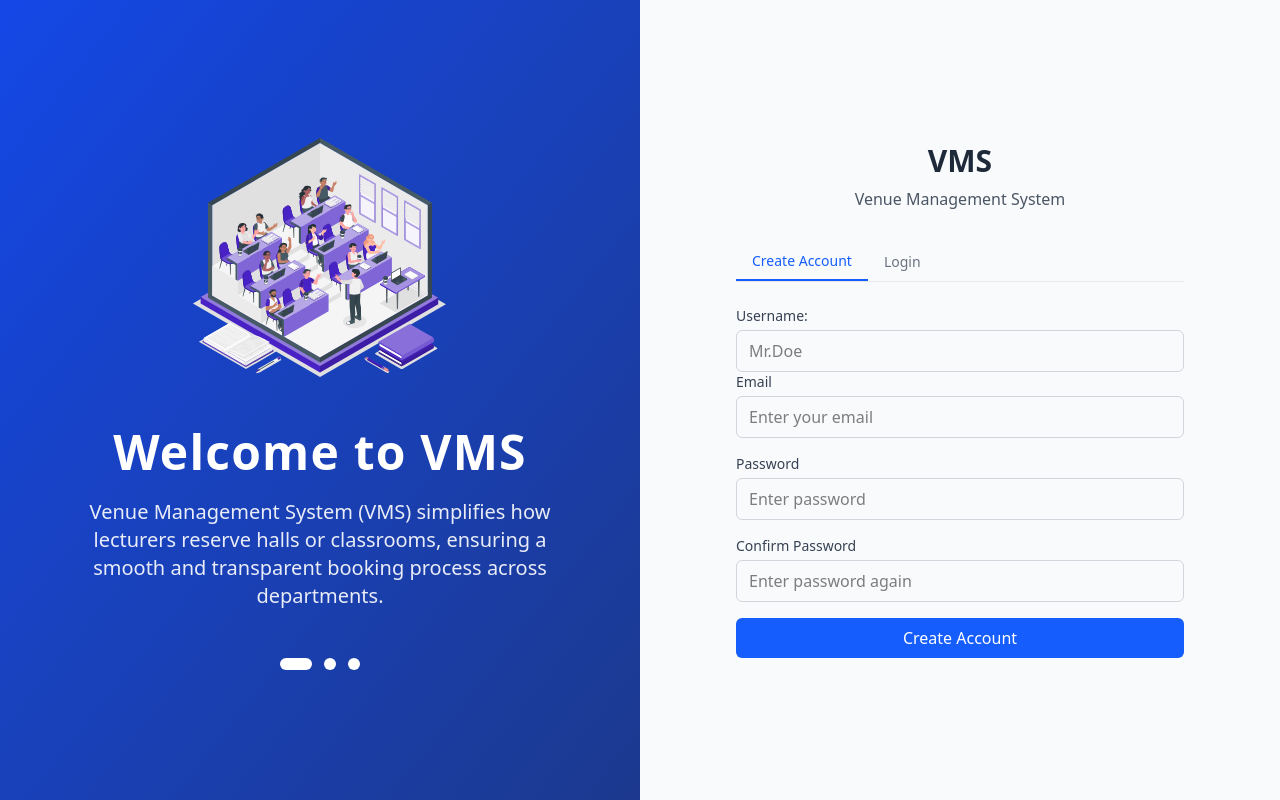
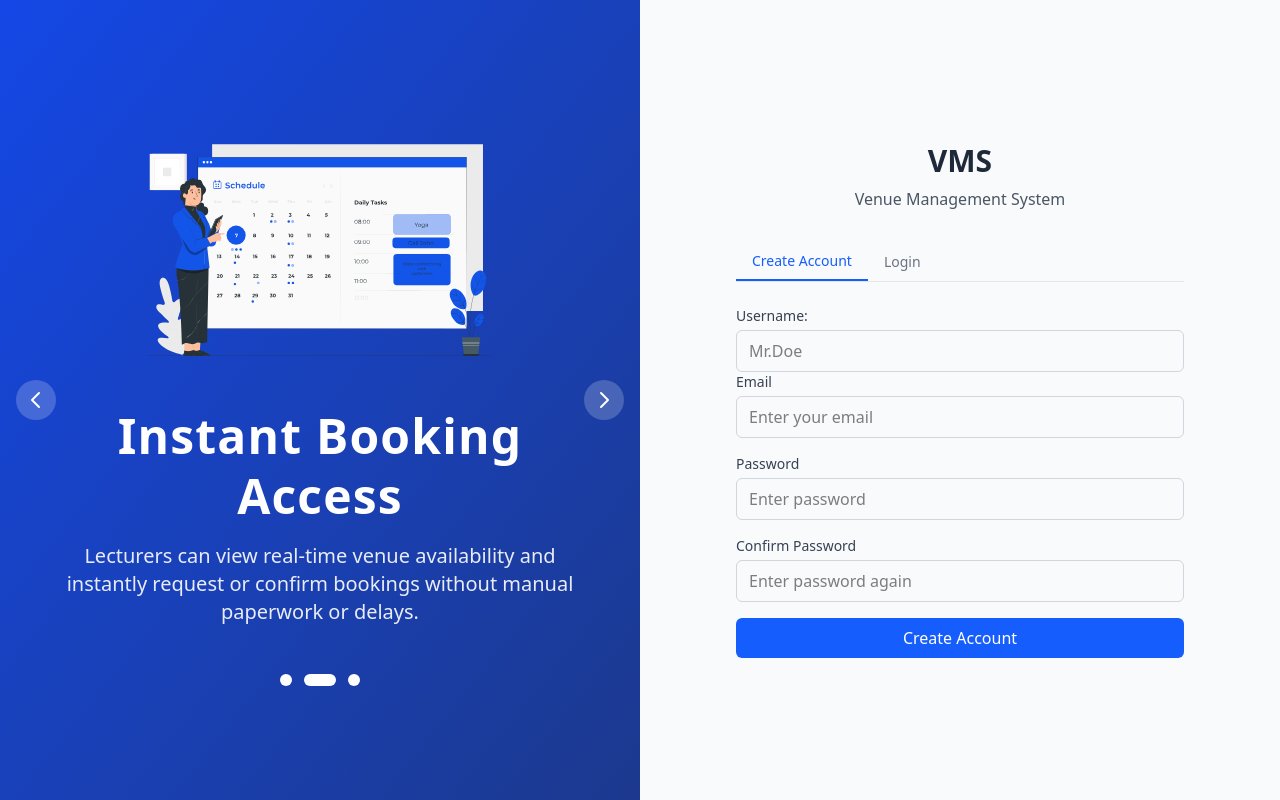
Before and after one commit to clevensam/VMS, a React (Vite) app in the folder Frontend/VMS/: page / in a window 1280 px wide. Built offline with nearby package versions, Linux system fonts and the light colour scheme.

Commit message:
onboading animation

```diff
--- a/Frontend/VMS/src/App.css
+++ b/Frontend/VMS/src/App.css
@@ -1,2 +1,60 @@
 @import "tailwindcss";
-/* Smooth transitions for sidebar */
+@keyframes slideInRight {
+  from {
+    transform: translateX(100%);
+    opacity: 0;
+  }
+  to {
+    transform: translateX(0);
+    opacity: 1;
+  }
+}
+
+@keyframes slideInLeft {
+  from {
+    transform: translateX(-100%);
+    opacity: 0;
+  }
+  to {
+    transform: translateX(0);
+    opacity: 1;
+  }
+}
+
+@keyframes fadeInRight {
+  from {
+    transform: translateX(20px);
+    opacity: 0;
+  }
+  to {
+    transform: translateX(0);
+    opacity: 1;
+  }
+}
+
+@keyframes fadeInLeft {
+  from {
+    transform: translateX(-20px);
+    opacity: 0;
+  }
+  to {
+    transform: translateX(0);
+    opacity: 1;
+  }
+}
+
+.animate-slideInRight {
+  animation: slideInRight 0.3s ease-out forwards;
+}
+
+.animate-slideInLeft {
+  animation: slideInLeft 0.3s ease-out forwards;
+}
+
+.animate-fadeInRight {
+  animation: fadeInRight 0.3s ease-out forwards;
+}
+
+.animate-fadeInLeft {
+  animation: fadeInLeft 0.3s ease-out forwards;
+}
--- a/Frontend/VMS/src/components/AuthPage.jsx
+++ b/Frontend/VMS/src/components/AuthPage.jsx
@@ -1,4 +1,4 @@
-import { useState } from 'react';
+import { useState, useEffect } from 'react';
 import axios from 'axios';
 import { useNavigate } from 'react-router-dom';
 
@@ -8,6 +8,8 @@ const AuthPage = () => {
   const navigate = useNavigate();
   const [activeTab, setActiveTab] = useState('signup');
   const [currentSlide, setCurrentSlide] = useState(0);
+  const [slideDirection, setSlideDirection] = useState('right');
+  const [isAnimating, setIsAnimating] = useState(false);
 
   const [formData, setFormData] = useState({
     username: '',
@@ -18,7 +20,6 @@ const AuthPage = () => {
 
   const [errors, setErrors] = useState({});
   const [message, setMessage] = useState('');
-
 
   const onboardingSlides = [
     {
@@ -37,6 +38,14 @@ const AuthPage = () => {
       image: "/slide3.svg"
     }
   ];
+
+  // Auto-advance slides every 5 seconds
+  useEffect(() => {
+    const interval = setInterval(() => {
+      nextSlide();
+    }, 5000);
+    return () => clearInterval(interval);
+  }, [currentSlide]);
 
   const handleChange = (e) => {
     const { id, value } = e.target;
@@ -73,29 +82,20 @@ const AuthPage = () => {
     setErrors(newErrors);
     return Object.keys(newErrors).length === 0;
   };
+
   const handleSubmit = async (e) => {
-  e.preventDefault();  // Prevents the page from refreshing
-
-  if (validateForm()) {  // If form validation passes
+    e.preventDefault();
+    if (validateForm()) {
       try {
-      // Determine the API endpoint based on the active tab (signup or login)
         const url = activeTab === 'signup' ? '/api/auth/signup' : '/api/auth/login';
-
-      // Make a POST request to the backend
         const response = await axios.post(`http://localhost:5000${url}`, formData);
-
-      // Show the server response message to the user
         alert(response.data.message);
-
-      // If login is successful, store the JWT token
         if (response.data.token) {
           localStorage.setItem('token', response.data.token);
           alert('Login successful!');
           navigate('/Dashboard');
         }
-
       } catch (error) {
-      // If there's an error, display the error message
         if (error.response && error.response.data) {
           alert(error.response.data.message);
         } else {
@@ -105,44 +105,111 @@ const handleSubmit = async (e) => {
     }
   };
 
-
   const nextSlide = () => {
+    if (isAnimating) return;
+    setIsAnimating(true);
+    setSlideDirection('right');
+    setTimeout(() => {
       setCurrentSlide((prev) => (prev + 1) % onboardingSlides.length);
+      setIsAnimating(false);
+    }, 300);
   };
 
   const prevSlide = () => {
+    if (isAnimating) return;
+    setIsAnimating(true);
+    setSlideDirection('left');
+    setTimeout(() => {
       setCurrentSlide((prev) => (prev - 1 + onboardingSlides.length) % onboardingSlides.length);
+      setIsAnimating(false);
+    }, 300);
+  };
+
+  const goToSlide = (index) => {
+    if (isAnimating || index === currentSlide) return;
+    setIsAnimating(true);
+    setSlideDirection(index > currentSlide ? 'right' : 'left');
+    setTimeout(() => {
+      setCurrentSlide(index);
+      setIsAnimating(false);
+    }, 300);
+  };
+
+  // Animation classes based on direction
+  const getSlideAnimationClass = () => {
+    return slideDirection === 'right'
+      ? 'animate-slideInRight'
+      : 'animate-slideInLeft';
+  };
+
+  const getTextAnimationClass = () => {
+    return slideDirection === 'right'
+      ? 'animate-fadeInRight'
+      : 'animate-fadeInLeft';
   };
 
   return (
     <div className="min-h-screen bg-gray-50 flex flex-col lg:flex-row">
-      <aside className="lg:w-1/2 bg-gradient-to-br from-blue-700 to-blue-900 text-white px-8 py-12 lg:px-16 flex flex-col justify-center">
+      <aside className="lg:w-1/2 bg-gradient-to-br from-blue-700 to-blue-900 text-white px-8 py-12 lg:px-16 flex flex-col justify-center relative overflow-hidden">
         <div className="text-center max-w-xl mx-auto">
+          {/* Animated Image */}
+          <div className={`transition-transform duration-300 ${getSlideAnimationClass()}`}>
             <img
               src={onboardingSlides[currentSlide].image}
               alt={onboardingSlides[currentSlide].title}
               className="w-full max-h-65 object-contain mx-auto mb-8"
             />
+          </div>
+
+          {/* Animated Title */}
+          <div className={`transition-transform duration-300 ${getTextAnimationClass()}`}>
             <h1 className="text-4xl lg:text-5xl font-extrabold mb-4 leading-tight tracking-wide">
               {onboardingSlides[currentSlide].title}
             </h1>
+          </div>
+
+          {/* Animated Description */}
+          <div className={`transition-transform duration-300 delay-100 ${getTextAnimationClass()}`}>
             <p className="text-lg lg:text-xl font-light text-white/90">
               {onboardingSlides[currentSlide].description}
             </p>
           </div>
+        </div>
 
+        {/* Navigation Dots */}
         <div className="flex justify-center mt-12 space-x-3">
           {onboardingSlides.map((_, index) => (
             <button
               key={index}
-              onClick={() => setCurrentSlide(index)}
+              onClick={() => goToSlide(index)}
               className={`w-3 h-3 rounded-full transition-all duration-300 ${currentSlide === index ? 'bg-white w-8' : 'bg-white bg-opacity-30 w-3'}`}
               aria-label={`Go to slide ${index + 1}`}
             />
           ))}
         </div>
+
+        {/* Navigation Arrows */}
+        <button
+          onClick={prevSlide}
+          className="absolute left-4 top-1/2 -translate-y-1/2 bg-white/20 p-2 rounded-full hover:bg-white/30 transition-colors"
+          aria-label="Previous slide"
+        >
+          <svg xmlns="http://www.w3.org/2000/svg" className="h-6 w-6" fill="none" viewBox="0 0 24 24" stroke="currentColor">
+            <path strokeLinecap="round" strokeLinejoin="round" strokeWidth={2} d="M15 19l-7-7 7-7" />
+          </svg>
+        </button>
+        <button
+          onClick={nextSlide}
+          className="absolute right-4 top-1/2 -translate-y-1/2 bg-white/20 p-2 rounded-full hover:bg-white/30 transition-colors"
+          aria-label="Next slide"
+        >
+          <svg xmlns="http://www.w3.org/2000/svg" className="h-6 w-6" fill="none" viewBox="0 0 24 24" stroke="currentColor">
+            <path strokeLinecap="round" strokeLinejoin="round" strokeWidth={2} d="M9 5l7 7-7 7" />
+          </svg>
+        </button>
       </aside>
 
+      {/* Rest of your existing form code remains exactly the same */}
       <main className="lg:w-1/2 p-6 sm:p-8 lg:p-12 flex flex-col justify-center">
               <div className="max-w-md mx-auto w-full">
           <div className="text-center mb-8">
```
Lines whose indentation alone changed are shown as unchanged.
